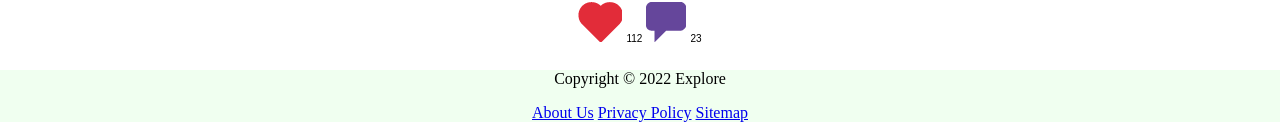
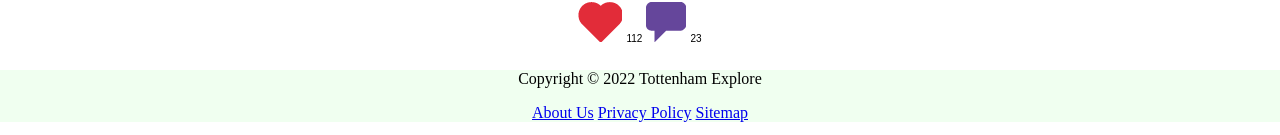
Before and after one commit to RoiCB7/COMP-3612-Asg1, a plain HTML site: page Nova Scotia.html in a window 1280 px wide. Shown: the part 1299-1434 px from the top of the page. Drawn offline with Linux system fonts and the light colour scheme.

Commit message:
Update Nova Scotia.html

```diff
--- a/Nova Scotia.html
+++ b/Nova Scotia.html
@@ -56,7 +56,7 @@
     </div>
 
     <footer>
-        <p>Copyright &copy; 2022 Explore</p>
+        <p>Copyright &copy; 2022 Tottenham Explore</p>
         <p> <a href="#">About Us</a> <a href="#">Privacy Policy</a> <a href="#"></a> <a href="#">Sitemap</a>
     </footer>
 
```
